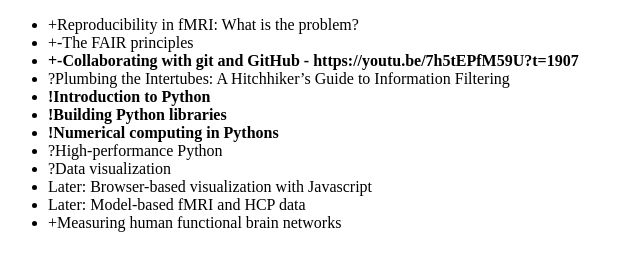
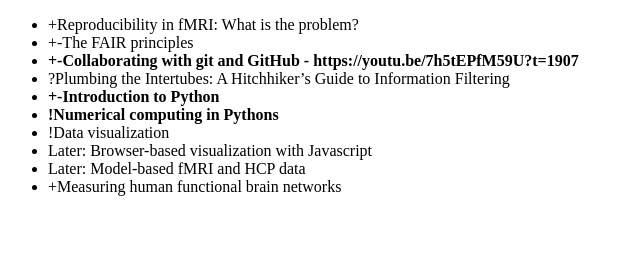
Before and after one commit to dorokhova/test, a plain HTML site: page test.html in a window 1280 px wide. Shown: the whole page, without its empty margins (0-640 px from the left). Drawn offline with Linux system fonts and the light colour scheme.

Commit message:
Changing video list

```diff
--- a/test.html
+++ b/test.html
@@ -10,11 +10,9 @@
     <li>+-The FAIR principles</li>
     <li style="font-weight: bold">+-Collaborating with git and GitHub - https://youtu.be/7h5tEPfM59U?t=1907</li>
     <li>?Plumbing the Intertubes: A Hitchhiker’s Guide to Information Filtering</li>
-    <li style="font-weight: bold">!Introduction to Python</li>
-    <li style="font-weight: bold">!Building Python libraries</li>
+    <li style="font-weight: bold">+-Introduction to Python</li>
     <li style="font-weight: bold">!Numerical computing in Pythons</li>
-    <li>?High-performance Python</li>
-    <li>?Data visualization</li>
+    <li>!Data visualization</li>
     <li>Later: Browser-based visualization with Javascript</li>
     <li>Later: Model-based fMRI and HCP data</li>
     <li>+Measuring human functional brain networks</li>
```
